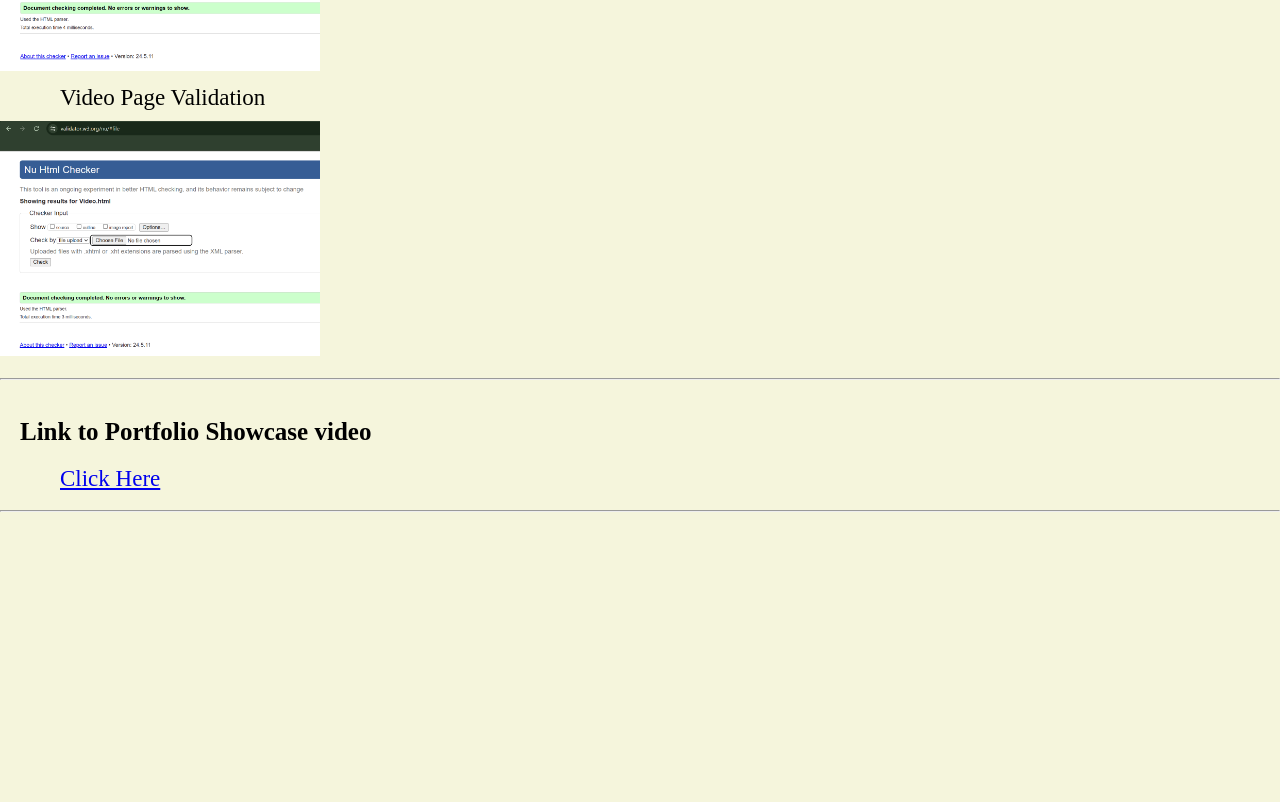
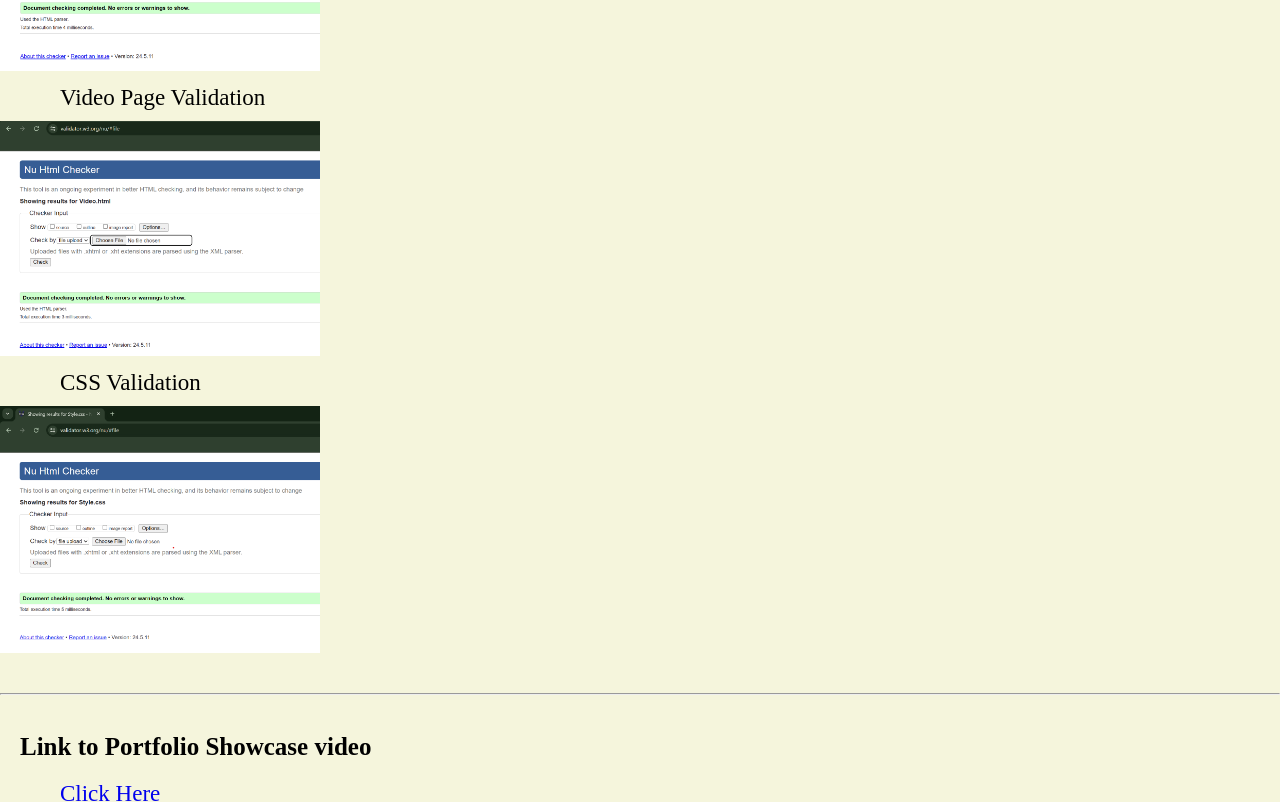
Before and after one commit to PradhanArush/portfoliowebsite, a plain HTML site: page Site_Report.html in a window 1280 px wide. Shown: the part 2886-3688 px from the top of the page. Before the commit the page ends 3416 px from the top, so only its background shows below. Drawn offline with Linux system fonts and the light colour scheme; a web font is replaced by a local one.

Commit message:
issing css validation screenshot added

```diff
--- a/Site_Report.html
+++ b/Site_Report.html
@@ -48,7 +48,7 @@
 <br>
 <hr>
 <br>
-<h2 class="uno"><b>Refrences</b></h2>
+<h2 class="uno"><b>References</b></h2>
 <p class="dos"><a href="https://www.google.com/url?sa=i&url=https%3A%2F%2Fwww.flaticon.com%2Ffree-icon%2Fproject_2683382&psig=AOvVaw0jkOIkYJr4rinOqzp68OvP&ust=1720096377904000&source=images&cd=vfe&opi=89978449&ved=0CBEQjRxqFwoTCNDO4b3wiocDFQAAAAAdAAAAABAI">Click Here</a>for Project 1 Image Reference</p><br>
 <p class="dos"><a href="https://www.google.com/url?sa=i&url=https%3A%2F%2Fwww.flaticon.com%2Ffree-icon%2Fproject-management_1087815&psig=AOvVaw26KxJf7J3lga93uKITjvDO&ust=1720096430994000&source=images&cd=vfe&opi=89978449&ved=0CBEQjRxqFwoTCOCokNfwiocDFQAAAAAdAAAAABAE">Click Here</a>for Project 2 Image Reference</p><br>
 <p class="dos"><a href="https://www.google.com/url?sa=i&url=https%3A%2F%2Fwww.flaticon.com%2Ffree-icon%2Fproject-management_9912615&psig=AOvVaw0n2J6GFoT7gFptNo6vTlFZ&ust=1720096464605000&source=images&cd=vfe&opi=89978449&ved=0CBEQjRxqFwoTCIimoufwiocDFQAAAAAdAAAAABAE">Click Here</a>for Project 3 Image Reference</p><br>
@@ -71,7 +71,10 @@
 <p class="dos">Contact Page Validation</p>
 <img src="Contact-Validation.png" alt="photo"> <br>
 <p class="dos">Video Page Validation</p>
-<img src="Video-Validation.png" alt="photo"> <br> <br> <hr> <br>
+<img src="Video-Validation.png" alt="photo">
+<p class="dos">CSS Validation</p>
+<img src="CSS-Validation.png" alt="photo"> <br>
+<br> <br> <hr> <br>
 
 
 <h2 class="uno">Link to Portfolio Showcase video</h2> <a class="dos" href="https://mymedia.northampton.ac.uk/media/Portfolio+Video/0_wmmu4flv">Click Here</a> <br> <br> <hr> <br>
```
Also changed, not shown: CSS-Validation.png (added), pop.jpg (deleted).
